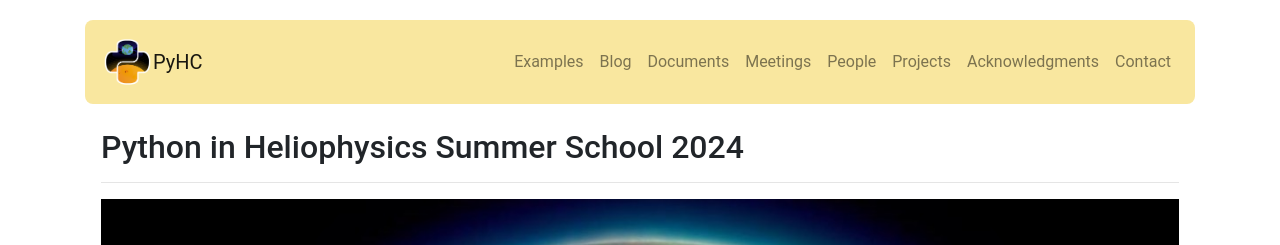
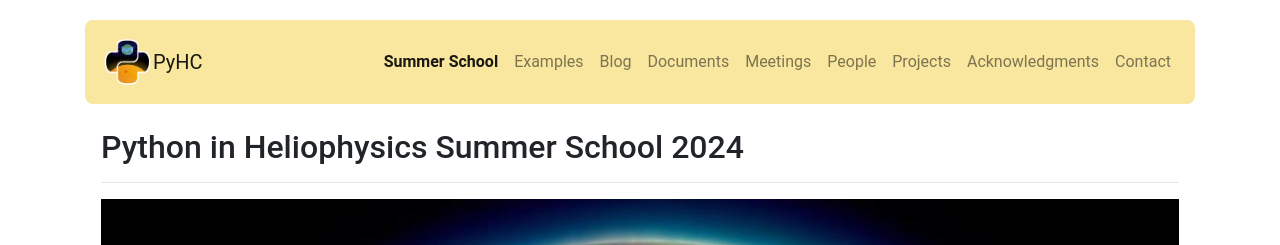
Before and after one commit to heliophysicsPy/heliophysicsPy.github.io, a Jekyll site: the page built from _pages/meetings/summer_school_24.md, in a window 1280 px wide and 900 px high. Shown: the top 245 px of the window. Built offline with Jekyll 4.4.1, drawn with Linux system fonts in a browser that asks for light colours; nearby versions of some CDN libraries.

Commit message:
Add Summer School, fix active pages

```diff
--- a/_includes/header.html
+++ b/_includes/header.html
@@ -12,10 +12,13 @@
       <a class="navbar-brand" href="/">PyHC</a>
       <ul class="navbar-nav ml-auto">
         <li class="nav-item">
+          <b><a class="nav-link {% if page.url == '/summer-school-24' %}active{% endif %}" href="/summer-school-24/">Summer School</a></b>
+        </li>
+        <li class="nav-item">
           <a class="nav-link" href="https://heliopython.org/gallery/generated/gallery/index.html">Examples</a>
         </li>
         <li class="nav-item">
-          <a class="nav-link" href="/blog/">Blog</a>
+          <a class="nav-link {% if page.url == '/blog' %}active{% endif %}" href="/blog/">Blog</a>
         </li>
         {% assign pages = site.pages | sort:'order' %}
         {% for p in pages %}
```
